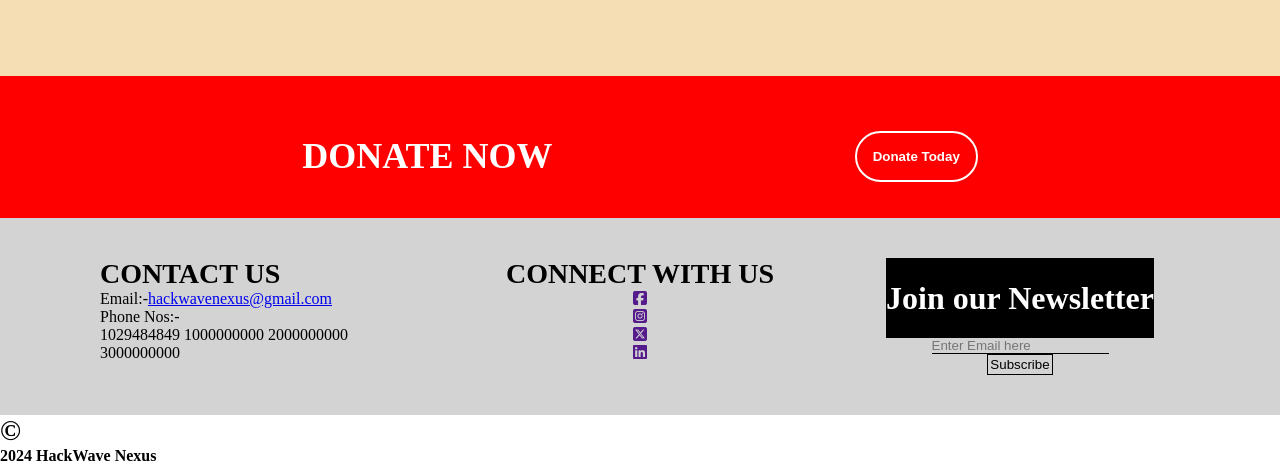
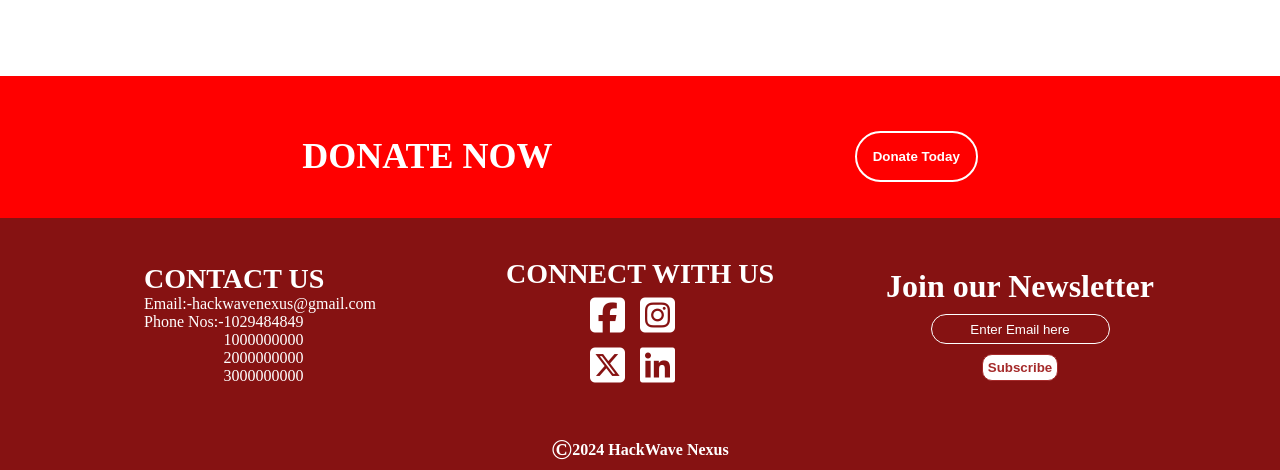
Before and after one commit to abhirupinspace/Nourish_Network, a plain HTML site: page index.html in a window 1280 px wide. Shown: the part 2262-2732 px from the top of the page. Drawn offline with Linux system fonts and the light colour scheme.

Commit message:
Update style.css

```diff
--- a/style.css
+++ b/style.css
@@ -1,6 +1,6 @@
 :root{
     --colorcode1: black;
-    --colorcode2: wheat;
+    --colorcode2: rgb(255, 255, 255);
 }
 *{
     padding: 0;
@@ -41,10 +41,6 @@ ul{
     align-items: center;
     justify-content: space-evenly;
 }
-li{
-    display: grid;
-    place-items: center;
-}
 header a{
     text-decoration: none;
     font-size: 2.3vmin;
@@ -78,7 +74,6 @@ main .bg{
     width: 100vw;
 }
 main>.abtus{
-    height: 135vh;
     background-color: var(--colorcode2);
 }
 h1{font-size: 5vmin;}
@@ -98,10 +93,10 @@ h6{font-size: 2vmin;}
     background-color: transparent;
     backdrop-filter: brightness(0.6);
 }
-.space p{max-width: 60vw;padding: 2vmax;}
+.space p{max-width: 60vw;padding: 2vmax;text-align: center;}
 #grey_footer{
-    background-color: lightgray;
-    color: var(--colorcode1);
+    background-color: rgb(134, 18, 18);
+    color: var(--colorcode2);
     display: flex;flex-direction: row;
     justify-content: space-evenly;
     padding: 5vh;
@@ -110,21 +105,29 @@ h6{font-size: 2vmin;}
     display: flex;
     flex-direction: column;
     align-items: center;
+    justify-content: space-evenly;
     width: 25vw;
 }
-#socials>ul{display: flex;flex-direction: column;list-style: none;align-items: 20vw;}
-#grey_footer input{background-color: transparent;border: none;border-bottom: 1px solid var(--colorcode1);}
+#grey_footer input{background-color: transparent;border: none;border: 1px solid var(--colorcode2);height: 30px;border-radius: 20px;}
+#grey_footer input::placeholder{color: white;text-align: center;}
 #grey_footer button{
-    background-color: transparent;
-    color: var(--colorcode1);
-    border: 1px solid var(--colorcode1);
-    padding: 2px;
+    background-color: white;
+    color: brown;
+    font-weight: 800;
+    border: 1px solid brown;
+    padding: 5px;
+    border-radius: 10px;
 }
-footer h3{
-    background-color: var(--colorcode1);
+footer>span{
+    background-color: rgb(134, 18, 18);
     display: flex;
     align-items: center;
     justify-content: center;
-    height: 10vh;
-    color: white;
+    height: 5vh;
+    color: var(--colorcode2);
 }
+footer #socials ul{display: grid;grid-template-columns: 50px 50px;grid-template-rows: 50px 50px;}
+footer i{color: white;font-size: 40px;}
+footer a{color: white;text-decoration: none;}
+footer #address span{display: flex;flex-direction: row;}
+footer #address span p{display: flex;flex-direction: column;width: 100px;}
```
